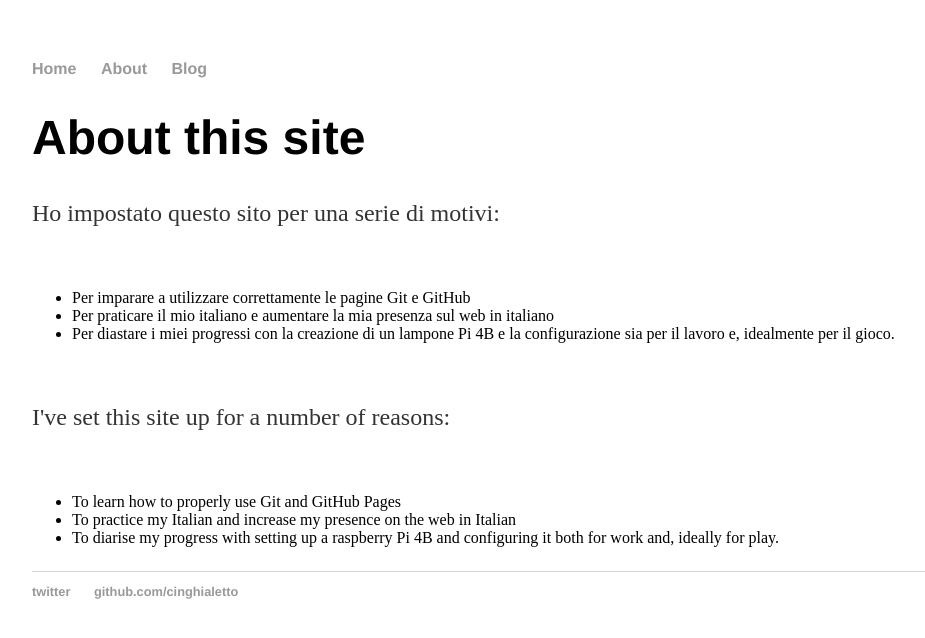
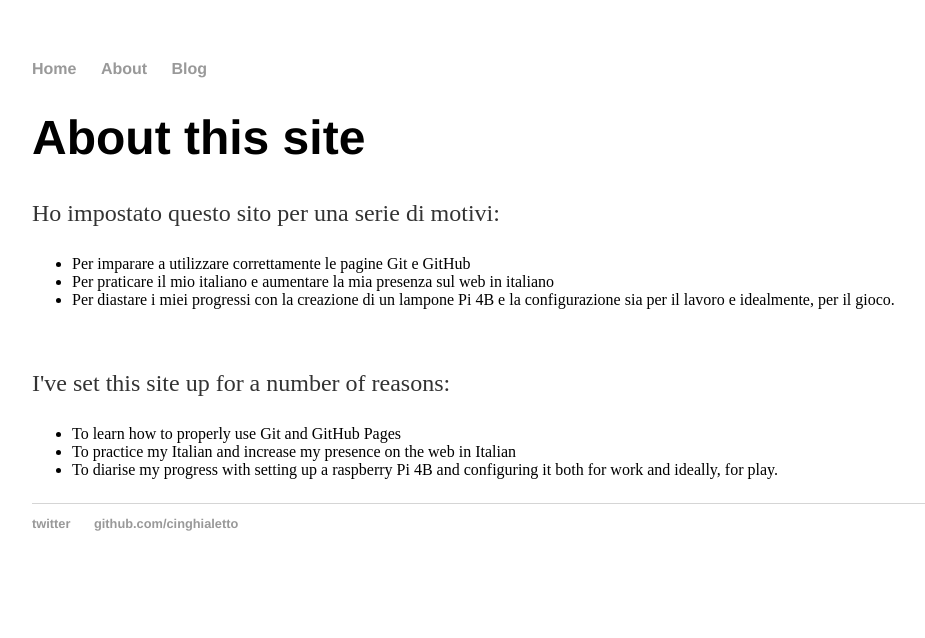
Before and after one commit to Cinghialetto/Cinghialetto.github.io, a Jekyll site: the page built from about/index.html, in a window 1280 px wide. Shown: the top 638 px of the page, without its empty margins (160-1085 px from the left). Built offline with Jekyll 4.4.1, drawn with Linux system fonts in a browser that asks for light colours.

```diff
--- a/about/index.html
+++ b/about/index.html
@@ -5,16 +5,16 @@ title: About Cinghialetto
 <h1>About this site</h1>
 
 <p>Ho impostato questo sito per una serie di motivi:</p>
- <br>
+
 <ul>
 <li>Per imparare a utilizzare correttamente le pagine Git e GitHub  </li>
 <li>Per praticare il mio italiano e aumentare la mia presenza sul web in italiano    </li>
-<li>Per diastare i miei progressi con la creazione di un lampone Pi 4B e la configurazione sia per il lavoro e, idealmente per il gioco.    </li></ul>
+<li>Per diastare i miei progressi con la creazione di un lampone Pi 4B e la configurazione sia per il lavoro e idealmente, per il gioco.    </li></ul>
    <br>
 
 <p>I've set this site up for a number of reasons:  </p>
- <br>
+
 <ul>
 <li>To learn how to properly use Git and GitHub Pages    </li>
 <li>To practice my Italian and increase my presence on the web in Italian    </li>
-<li>To diarise my progress with setting up a raspberry Pi 4B and configuring it both for work and, ideally for play.  </li></ul></p>
+<li>To diarise my progress with setting up a raspberry Pi 4B and configuring it both for work and ideally, for play.  </li></ul></p>
```
